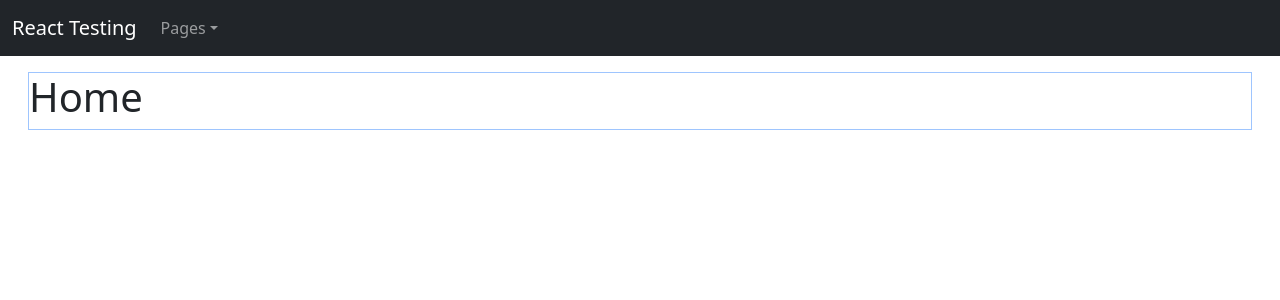
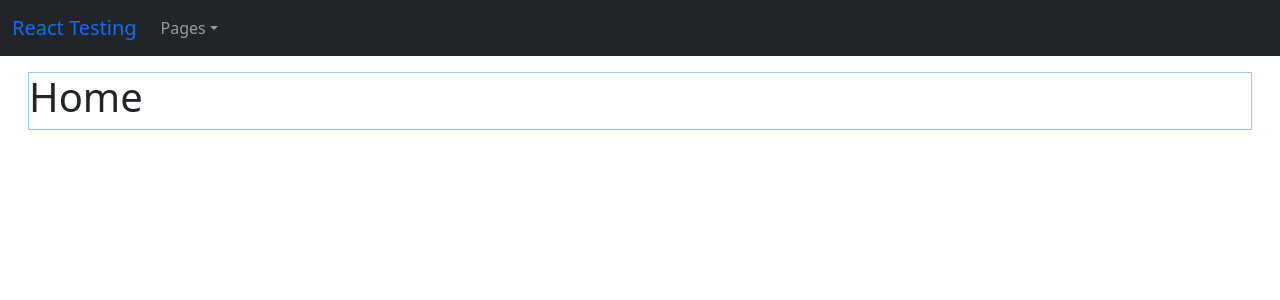
Before and after one commit to eduar297/react-testing, a React app: page / in a window 1280 px wide. Shown: the top 300 px of the page. Built offline with nearby package versions, Linux system fonts and the light colour scheme.

Commit message:
feat: added formik and yup. Remove react-hook-form

```diff
--- a/package.json
+++ b/package.json
@@ -12,11 +12,12 @@
   "license": "ISC",
   "dependencies": {
     "bootstrap": "^5.3.0",
+    "formik": "^2.4.2",
     "react": "^18.2.0",
     "react-dom": "^18.2.0",
-    "react-hook-form": "^7.45.1",
     "react-router-dom": "^6.14.1",
-    "reactstrap": "^9.2.0"
+    "reactstrap": "^9.2.0",
+    "yup": "^1.2.0"
   },
   "devDependencies": {
     "@babel/core": "^7.22.6",
--- a/src/components/Navbar/index.tsx
+++ b/src/components/Navbar/index.tsx
@@ -21,7 +21,11 @@ const Navbar = () => {
 
   return (
     <NavbarReactrap color="dark" dark expand="md">
-      <NavbarBrand href="/">React Testing</NavbarBrand>
+      <NavbarBrand>
+        <Link to="/" style={{ textDecoration: 'none' }}>
+          React Testing
+        </Link>
+      </NavbarBrand>
       <NavbarToggler onClick={toggle} />
       <Collapse isOpen={isOpen} navbar>
         <Nav className="me-auto" navbar>
@@ -30,11 +34,14 @@ const Navbar = () => {
               Pages
             </DropdownToggle>
             <DropdownMenu right>
-              <Link to="/test">
+              <Link to="/test" style={{ textDecoration: 'none' }}>
                 <DropdownItem>Test</DropdownItem>
               </Link>
-              <Link to="/page2">
-                <DropdownItem>Page 2</DropdownItem>
+              <Link to="/fetch-example" style={{ textDecoration: 'none' }}>
+                <DropdownItem>Fetch example</DropdownItem>
+              </Link>
+              <Link to="/form-example" style={{ textDecoration: 'none' }}>
+                <DropdownItem>Form example</DropdownItem>
               </Link>
             </DropdownMenu>
           </UncontrolledDropdown>
```
Also changed, not shown: src/routes.tsx (+8 -0 lines), 1 other file (tests, documents, lock files or other folders).
